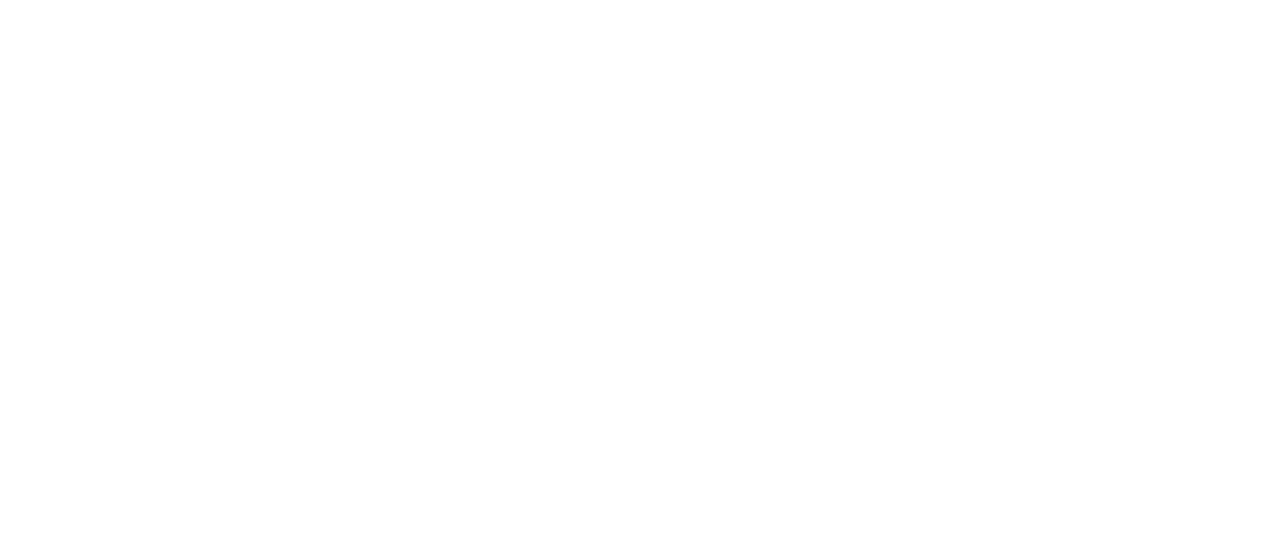
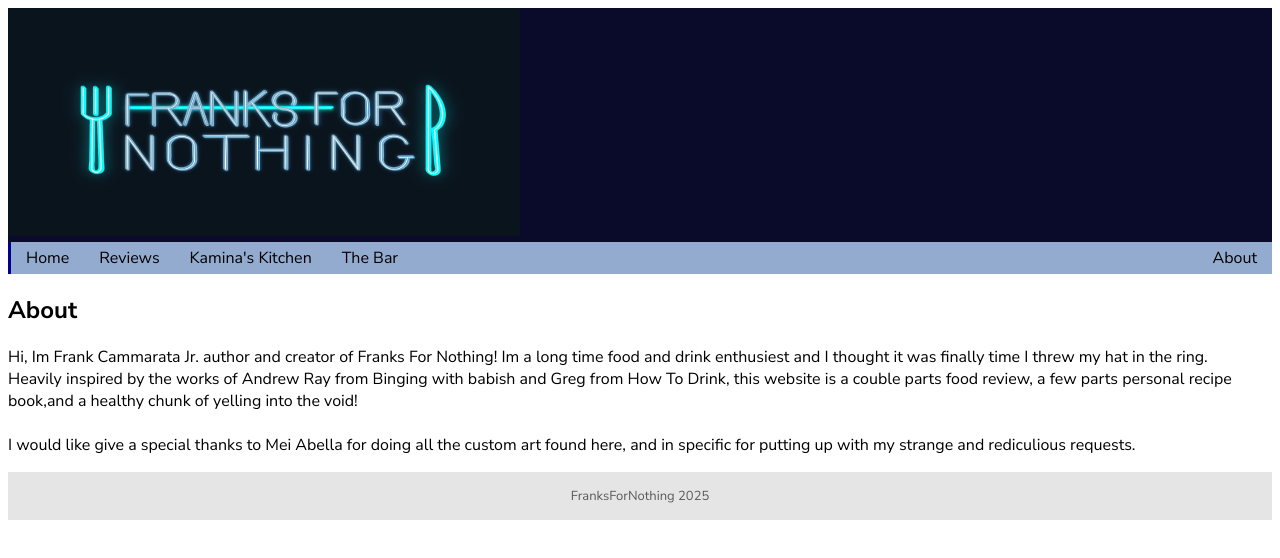
Before and after one commit to FrankCammarata/FranksForNothing, a plain HTML site: page SRC/About.html in a window 1280 px wide. Drawn offline with Linux system fonts and the light colour scheme; files that its build step writes are made by us from their sources.

Commit message:
Added header, footer and navbar to all pages. ready for pull request

```diff
--- a/Index.CSS
+++ b/Index.CSS
@@ -39,4 +39,5 @@ h1{
     color: rgb(90, 90, 90);
     text-align: center;
     font-size: small;
+    padding: 2px;
 }
--- a/SRC/About.html
+++ b/SRC/About.html
@@ -2,7 +2,7 @@
 <html lang="en-US">
 
 <head>
-    <link rel="stylesheet" href="index.css">
+    <link rel="stylesheet" href="../index.css">
     <meta charset="UTF-8">
     <meta name="viewport" content="width=device-width, initial-scale=1.0">
     <title>
@@ -13,7 +13,36 @@
     <link href="https://fonts.googleapis.com/css2?family=Nunito+Sans:ital,opsz,wght@0,6..12,200..1000;1,6..12,200..1000&display=swap" rel="stylesheet">
 </head>
 
+<body>
 
+<div id="topbar">
+    <img src="logo.jpg" alt="logo" width="512" height="228">
+</div>
+<div id="nav">
+    <a href="../index.html">Home</a>
+    <a href="../Reviews/Reviews-home.html">Reviews</a>
+    <a href="../Recipes/Recipes-Home.html">Kamina's Kitchen</a>
+    <a href="../Drinks/Drink-Home.html">The Bar</a>
+    <a style="float: right;" href="About.html">About</a>
+</div>
 
+<div>
+    <h2>About</h2>
+</div>
 
+<div>
+<p>Hi, Im Frank Cammarata Jr. author and creator of Franks For Nothing! Im a long time food and drink enthusiest and I thought it was finally time I threw my hat in the ring. <br>
+    Heavily inspired by the works of Andrew Ray from Binging with babish and Greg from How To Drink, this website is a couble parts food review, a few parts personal recipe book,and a healthy chunk of yelling into the void! <br>
+<br>
+I would like give a special thanks to Mei Abella for doing all the custom art found here, and in specific for putting up with my strange and rediculious requests.</p>
+
+</div>
+
+<div class="footer">
+
+    <p>FranksForNothing 2025</p>
+
+</div>
+
+</body>
 </html>
```
Also changed, not shown: Drinks/Drink-Home.html (+18 -4 lines), Recipes/Recipes-Home.html (+23 -4 lines), Reviews/Reviews-home.html (+25 -6 lines).
